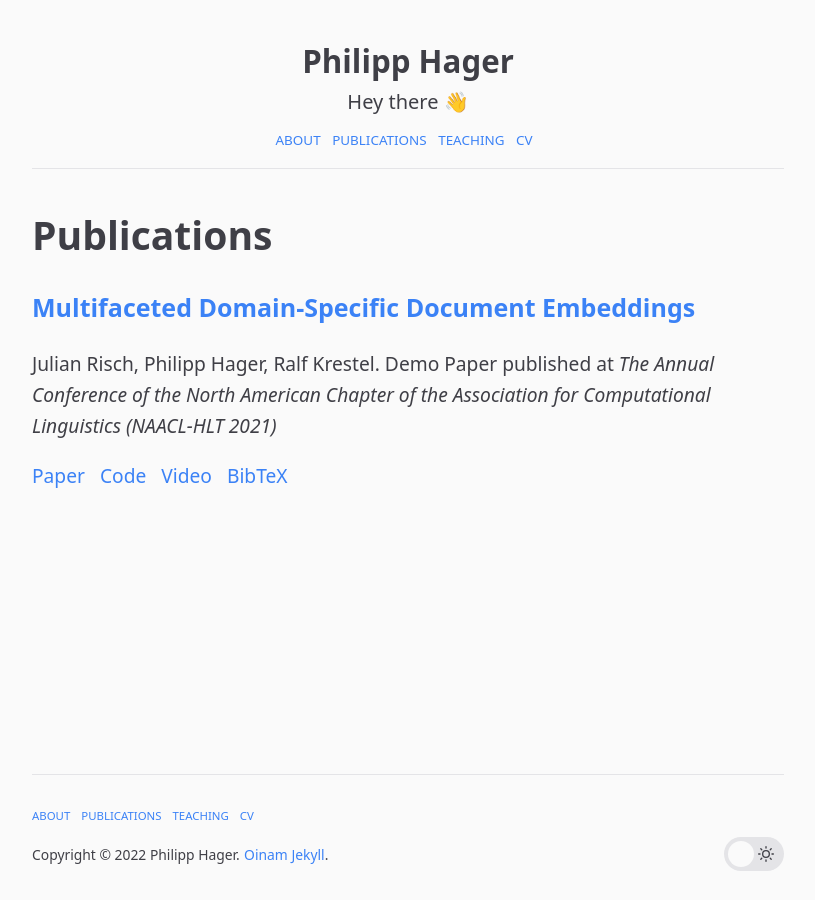
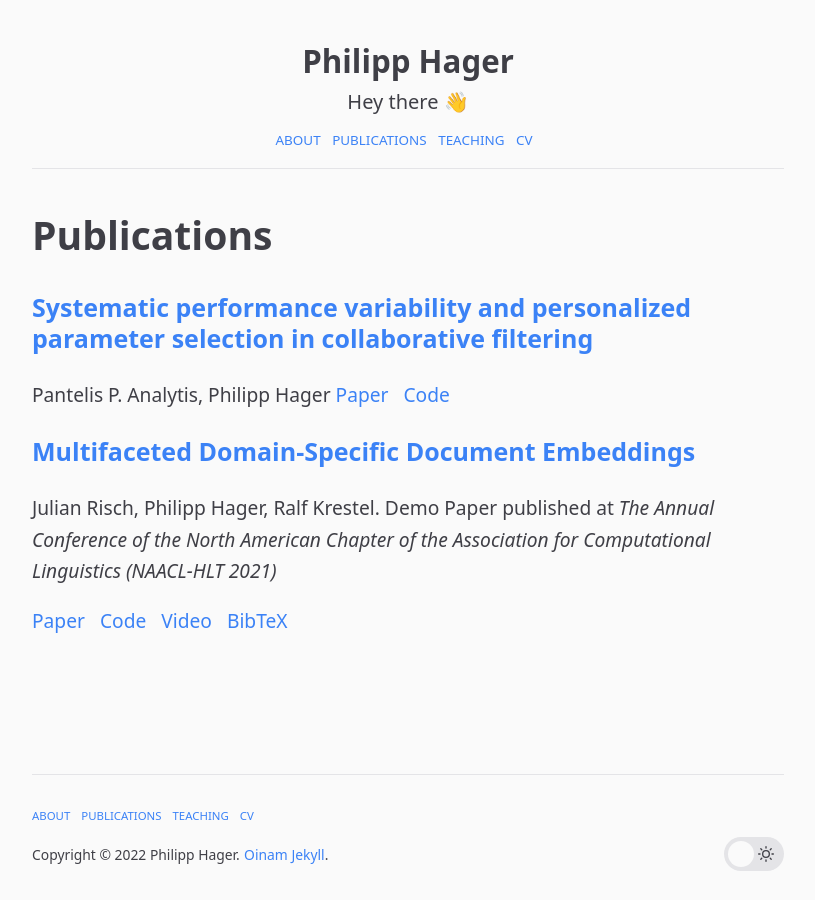
Before and after one commit to philipphager/philipphager.github.io, a Jekyll site: the page built from publications.md, in a window 1280 px wide. Shown: the whole page, without its empty margins (232-1047 px from the left). Built offline with Jekyll 4.4.1, drawn with Linux system fonts in a browser that asks for light colours.

Commit message:
Update publications.md

```diff
--- a/publications.md
+++ b/publications.md
@@ -3,6 +3,11 @@ layout: page
 title: Publications
 permalink: /publications/
 ---
+
+###  [Systematic performance variability and personalized parameter selection in collaborative filtering]()
+Pantelis P. Analytis, Philipp Hager
+[Paper]()
+[&nbsp; Code]()
 
 ###  [Multifaceted Domain-Specific Document Embeddings](https://aclanthology.org/2021.naacl-demos.9/)
 Julian Risch, Philipp Hager, Ralf Krestel.
```
